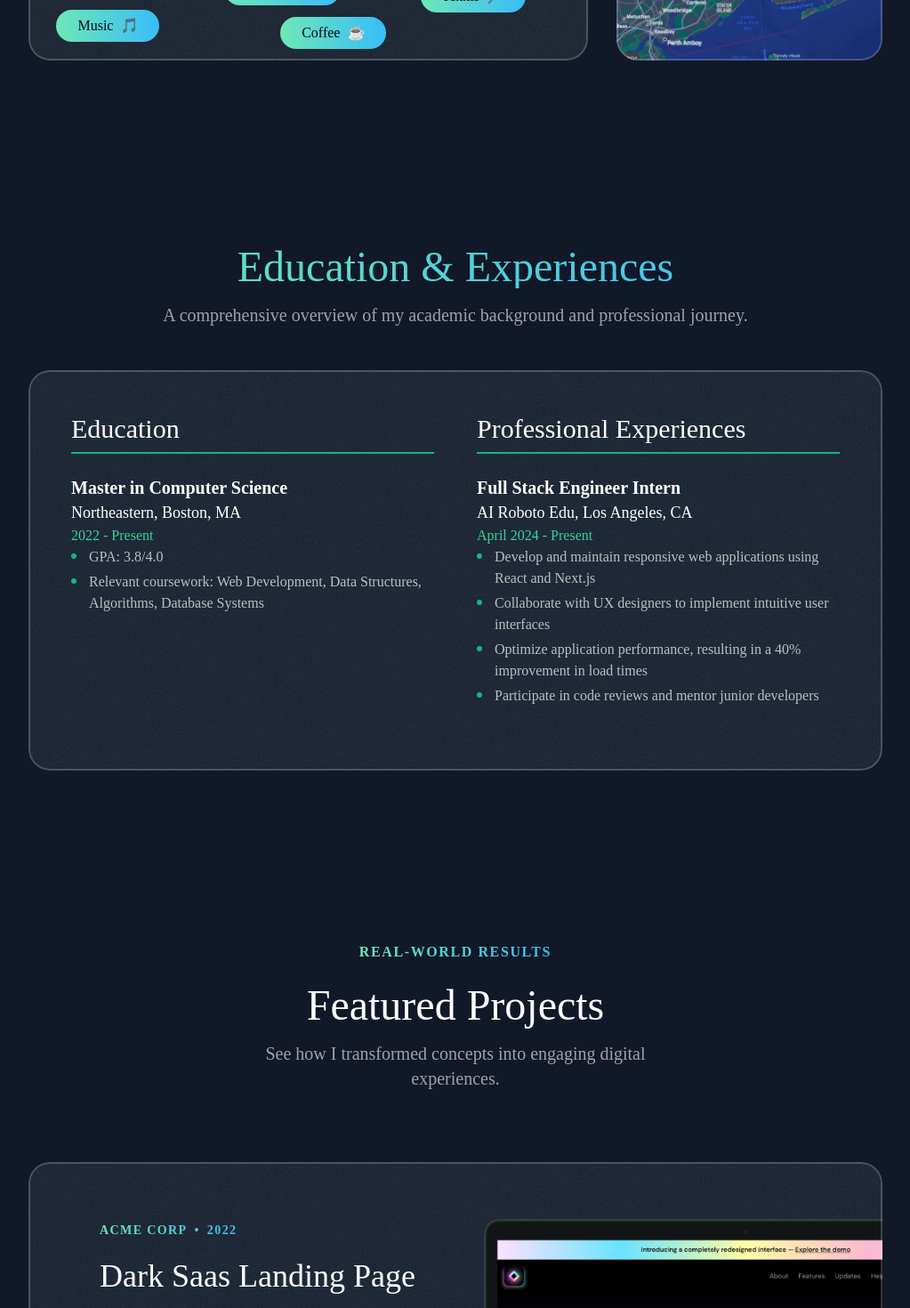
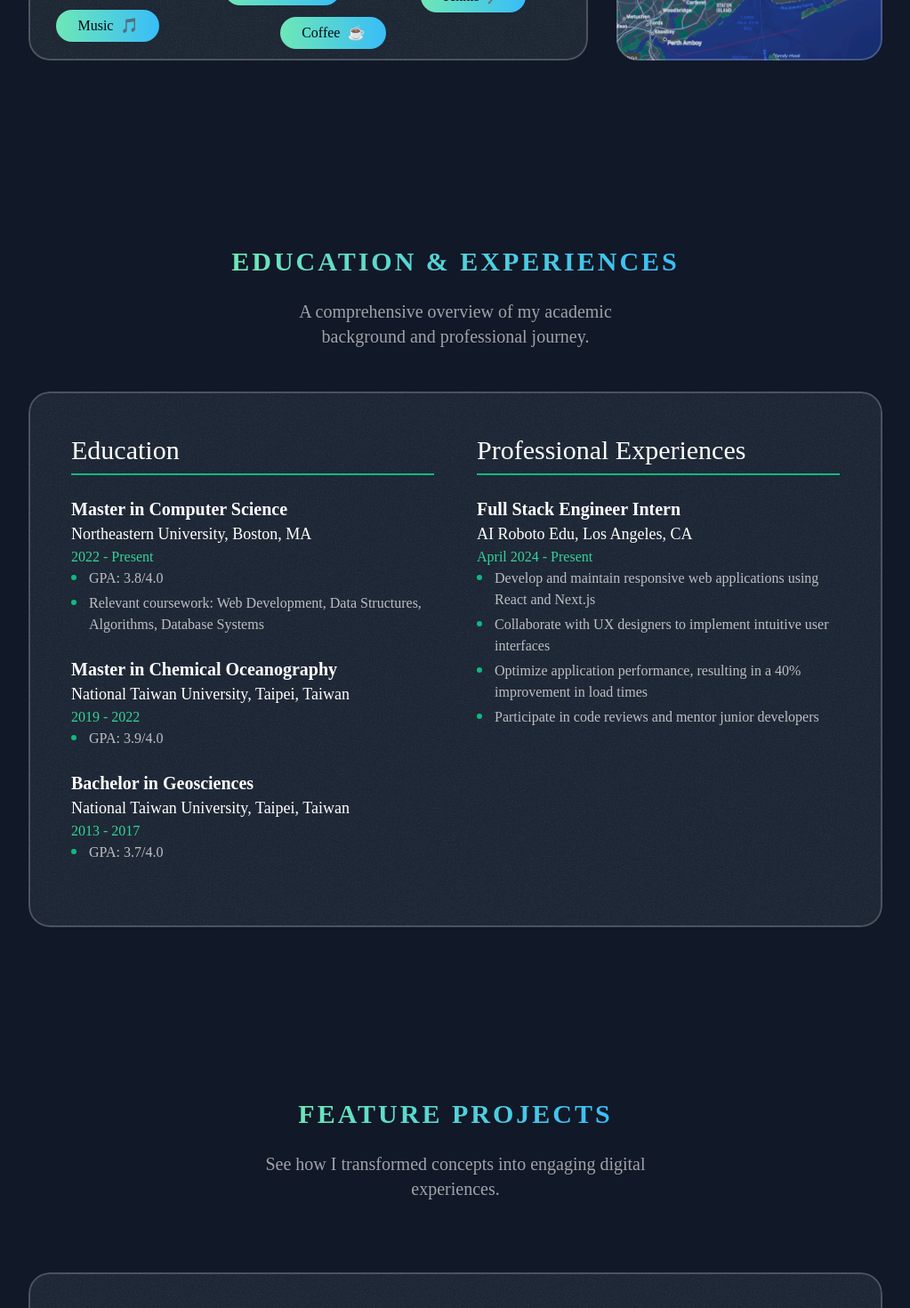
Before and after one commit to iamy8000/my_portfolio, a Next.js app: page / in a window 1280 px wide. Shown: the part 1810-3280 px from the top of the page at 89% size, without its empty margins (128-1151 px from the left). Built offline with nearby package versions, Linux system fonts and the light colour scheme.

Commit message:
reorganize title font

```diff
--- a/src/sections/About.tsx
+++ b/src/sections/About.tsx
@@ -100,7 +100,7 @@ export const AboutSection = ({id}:{id:string}) => {
         <SectionHeader
           title=""
           eyebrow="About Me"
-          description="More about my skills, interests, and what inspires me."
+          description="Know about my skills, interests, and what inspires me."
         />
 
         <div className="mt-20 flex flex-col gap-8 ">
--- a/src/sections/Experiences.tsx
+++ b/src/sections/Experiences.tsx
@@ -1,10 +1,11 @@
 import React from 'react';
 import { Card } from "@/components/Card";
+import { SectionHeader } from "@/components/SectionHeader";
 
 const educationData = [
   {
     degree: "Master in Computer Science",
-    institution: "Northeastern",
+    institution: "Northeastern University",
     location: "Boston, MA",
     year: "2022 - Present",
     details: [
@@ -12,7 +13,25 @@ const educationData = [
       "Relevant coursework: Web Development, Data Structures, Algorithms, Database Systems"
     ]
   },
-  // Add more education entries as needed
+  {
+    degree: "Master in Chemical Oceanography",
+    institution: "National Taiwan University",
+    location: "Taipei, Taiwan",
+    year: "2019 - 2022",
+    details: [
+      "GPA: 3.9/4.0",
+    ]
+  },
+  {
+    degree: "Bachelor in Geosciences",
+    institution: "National Taiwan University",
+    location: "Taipei, Taiwan",
+    year: "2013 - 2017",
+    details: [
+      "GPA: 3.7/4.0",
+    ]
+  },
+
 ];
 
 const experienceData = [
@@ -72,13 +91,20 @@ export const EducationAndExperienceSection = ({id}:{id:string}) => {
   return (
     <section id={id} className="py-16 lg:py-24">
       <div className="container">
+      <SectionHeader
+          title=""
+          eyebrow="Education & Experiences"
+          description="A comprehensive overview of my academic background and professional journey."
+        />
+
         <div className="text-center mb-12">
-          <h1 className="font-serif text-4xl md:text-5xl mb-4 bg-gradient-to-r from-emerald-300 to-sky-400 text-transparent bg-clip-text">
+
+          {/* <h1 className="font-serif text-4xl md:text-5xl mb-4 bg-gradient-to-r from-emerald-300 to-sky-400 text-transparent bg-clip-text">
             Education & Experiences
           </h1>
           <p className="text-xl text-white/60 max-w-2xl mx-auto">
             A comprehensive overview of my academic background and professional journey.
-          </p>
+          </p> */}
         </div>
 
         <Card className="p-8 md:p-12">
--- a/src/sections/Projects.tsx
+++ b/src/sections/Projects.tsx
@@ -6,6 +6,7 @@ import CheckCircleIcon from "@/assets/icons/check-circle.svg";
 import ArrowUpRightIcon from "@/assets/icons/arrow-up-right.svg";
 import grainImage from "@/assets/images/grain.jpg";
 import { Card } from "@/components/Card";
+import { SectionHeader } from "@/components/SectionHeader";
 
 const portfolioProjects = [
   {
@@ -50,7 +51,12 @@ export const ProjectsSection = ({id}:{id:string}) => {
   return (
     <section id={id} className="pb-16 lg:py-24">
       <div className="container">
-        <div className="flex justify-center">
+      <SectionHeader
+          title=""
+          eyebrow="Feature Projects"
+          description="See how I transformed concepts into engaging digital experiences."
+        />
+        {/* <div className="flex justify-center">
           <p className="uppercase font-semibold tracking-widest bg-gradient-to-r from-emerald-300 to-sky-400 text-transparent bg-clip-text text-center">
             Real-world Results
           </p>
@@ -60,7 +66,7 @@ export const ProjectsSection = ({id}:{id:string}) => {
         </h2>
         <p className="text-center md:text-lg lg:text-xl text-white/60 mt-4 max-w-md mx-auto">
           See how I transformed concepts into engaging digital experiences.
-        </p>
+        </p> */}
         <div className="flex flex-col mt-10 md:mt-20 gap-20">
           {portfolioProjects.map((project, projectIndex) => (
             <Card
```
